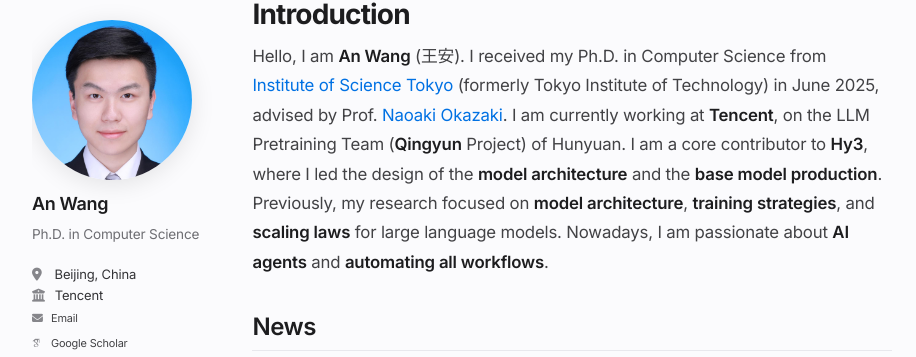
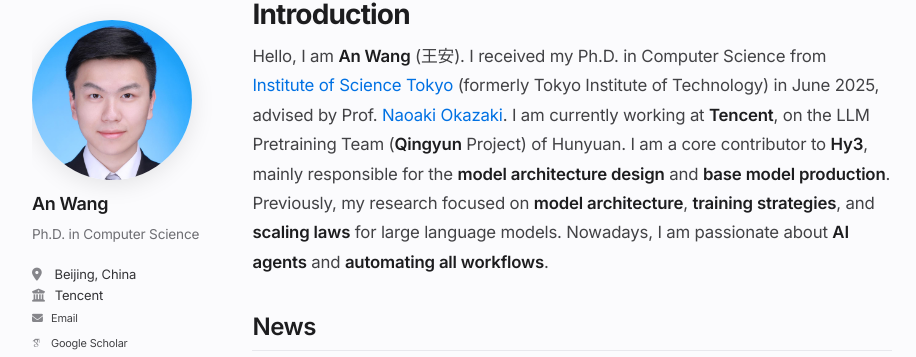
Before and after one commit to AnWang-AI/AnWang-AI.github.io, a Jekyll site: the page built from _pages/about.md, in a window 1280 px wide and 900 px high. Shown: the part 72-429 px from the top of the window, without its empty margins (90-1006 px from the left). Built offline with Jekyll 4.4.1, drawn with Linux system fonts in a browser that asks for light colours; some web fonts are replaced.

Commit message:
Fix wording: led -> mainly responsible for

```diff
--- a/_pages/about.md
+++ b/_pages/about.md
@@ -10,7 +10,7 @@ redirect_from:
 <div class="apple-intro">
 Hello, I am <strong>An Wang</strong> (王安). I received my Ph.D. in Computer Science from <a href="https://www.titech.ac.jp/english">Institute of Science Tokyo</a> (formerly Tokyo Institute of Technology) in June 2025, advised by Prof. <a href="https://www.nlp.c.titech.ac.jp/">Naoaki Okazaki</a>.
 
-I am currently working at <strong>Tencent</strong>, on the LLM Pretraining Team (<strong>Qingyun</strong> Project) of Hunyuan. I am a core contributor to <a href="https://huggingface.co/tencent/Hy3-preview"><strong>Hy3</strong></a>, where I led the design of the <strong>model architecture</strong> and the <strong>base model production</strong>.
+I am currently working at <strong>Tencent</strong>, on the LLM Pretraining Team (<strong>Qingyun</strong> Project) of Hunyuan. I am a core contributor to <a href="https://huggingface.co/tencent/Hy3-preview"><strong>Hy3</strong></a>, mainly responsible for the <strong>model architecture design</strong> and <strong>base model production</strong>.
 
 Previously, my research focused on <strong>model architecture</strong>, <strong>training strategies</strong>, and <strong>scaling laws</strong> for large language models. Nowadays, I am passionate about <strong>AI agents</strong> and <strong>automating all workflows</strong>.
 </div>
```
